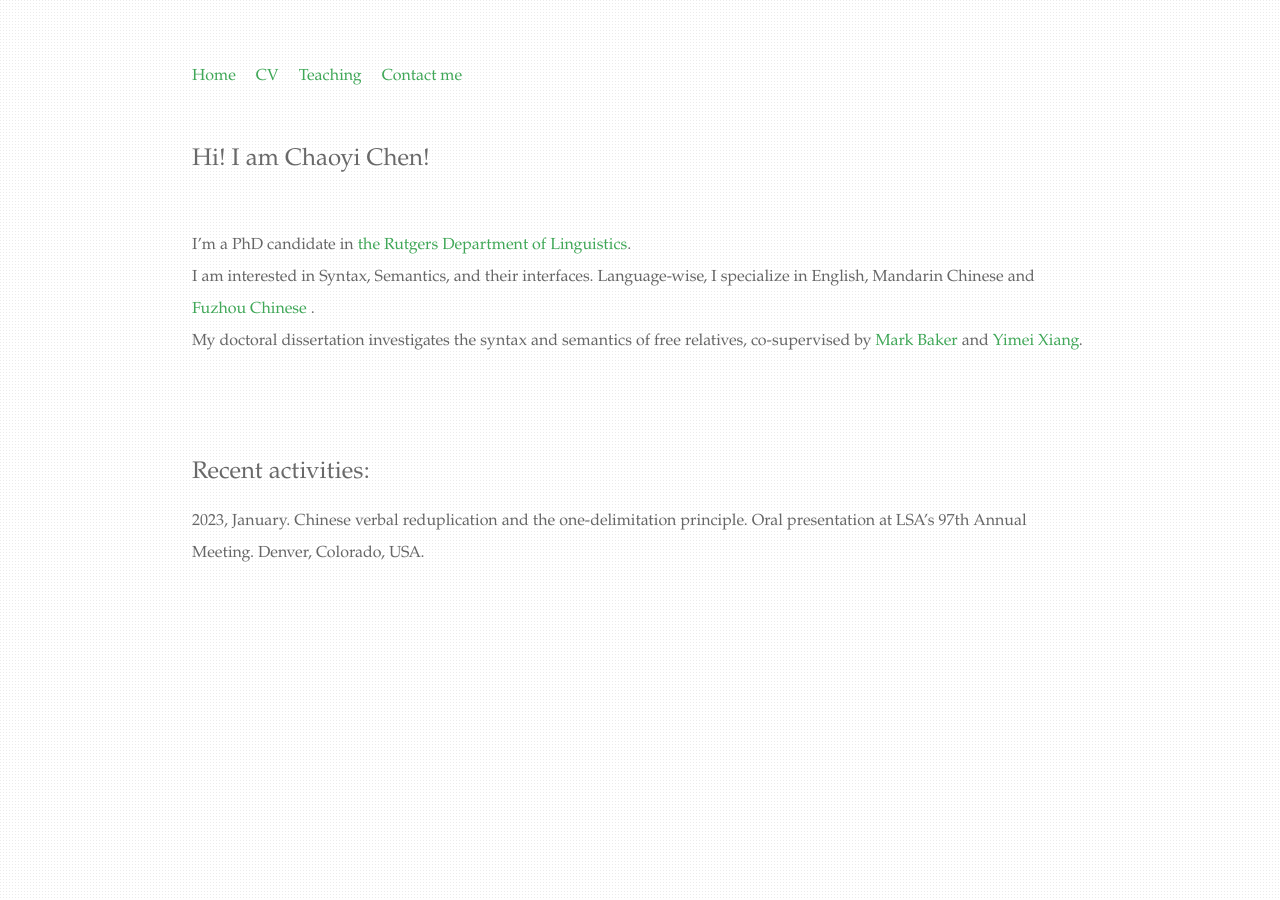
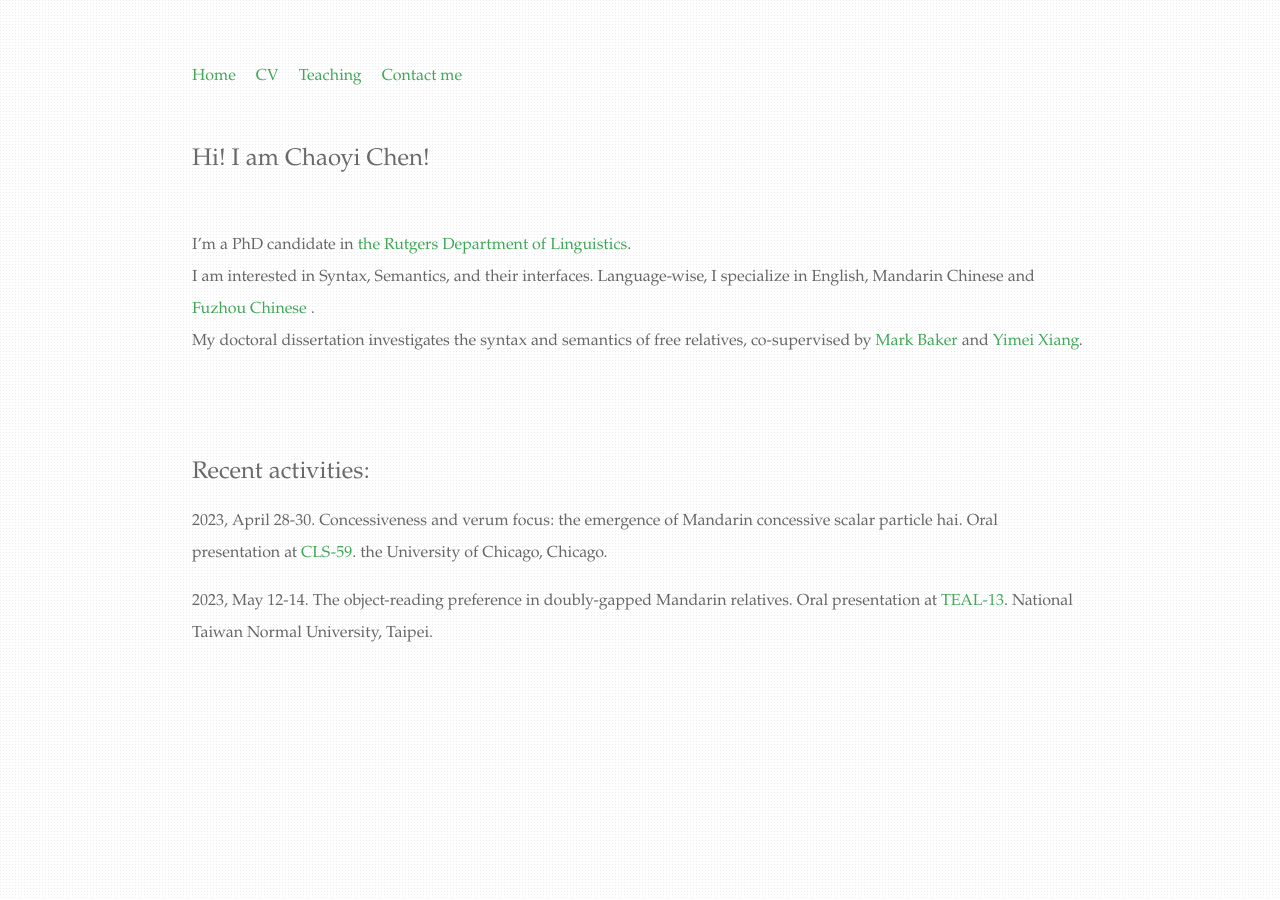
Before and after one commit to chaoyichen71/chaoyichen71.github.io, a Jekyll site: the page built from index.html, in a window 1280 px wide. Built offline with Jekyll 4.4.1, drawn with Linux system fonts in a browser that asks for light colours.

Commit message:
Update index.html

```diff
--- a/index.html
+++ b/index.html
@@ -13,5 +13,6 @@
 		</br>
 		<div class="blurb">
 			<h2>Recent activities:</h2>
-			<p>2023, January. Chinese verbal reduplication and the one-delimitation principle. Oral presentation at LSA’s 97th Annual Meeting. Denver, Colorado, USA. </p>
+			<p>2023, April 28-30. Concessiveness and verum focus: the emergence of Mandarin concessive scalar particle hai. Oral presentation at <a href="http://chicagolinguisticsociety.org/">CLS-59</a>. the University of Chicago, Chicago. </p>
+			<p>2023, May 12-14. The object-reading preference in doubly-gapped Mandarin relatives. Oral presentation at <a href="https://sites.google.com/ntnueng.tw/teal13">TEAL-13</a>. National Taiwan Normal University, Taipei. </p>
 </div>
```
